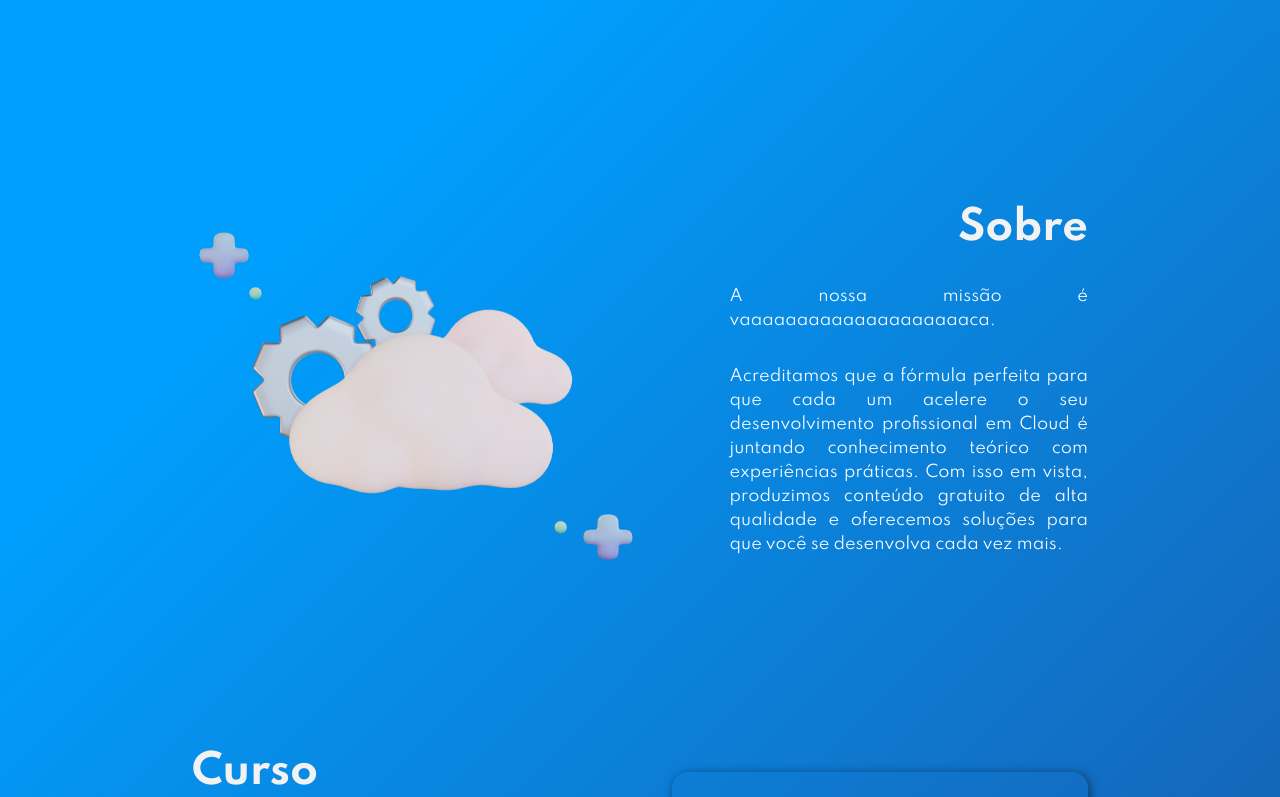
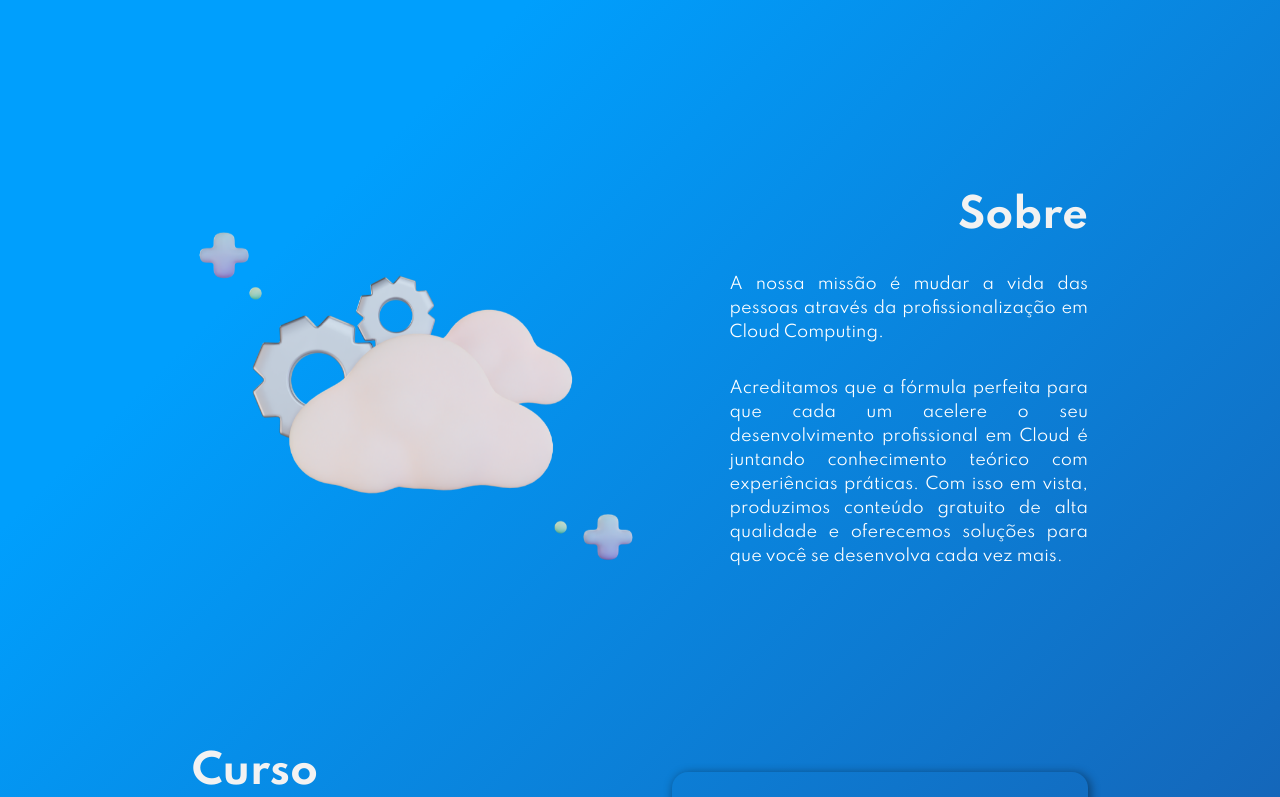
Before and after one commit to PJOMachado/website-carreiracloud, a React (Create React App) app: page / in a window 1280 px wide. Shown: the part 600-1397 px from the top of the page. Built offline with nearby package versions, Linux system fonts and the light colour scheme; grey boxes are pictures that could not be loaded.

Commit message:
Revert "Teste CI/CD"
This reverts commit 5f63b7ccd37b0f0843e5f3495b50781aef81d675.

```diff
--- a/src/components/About/About.jsx
+++ b/src/components/About/About.jsx
@@ -10,7 +10,8 @@ export default function About() {
         <div className='about__content'>
           <h1 className='about__title'>Sobre</h1>
           <p className='about__paragraph'>
-            A nossa missão é vaaaaaaaaaaaaaaaaaaaaca.
+            A nossa missão é mudar a vida das pessoas através da
+            profissionalização em Cloud Computing.
             <span>
               Acreditamos que a fórmula perfeita para que cada um acelere o seu
               desenvolvimento profissional em Cloud é juntando conhecimento
```
